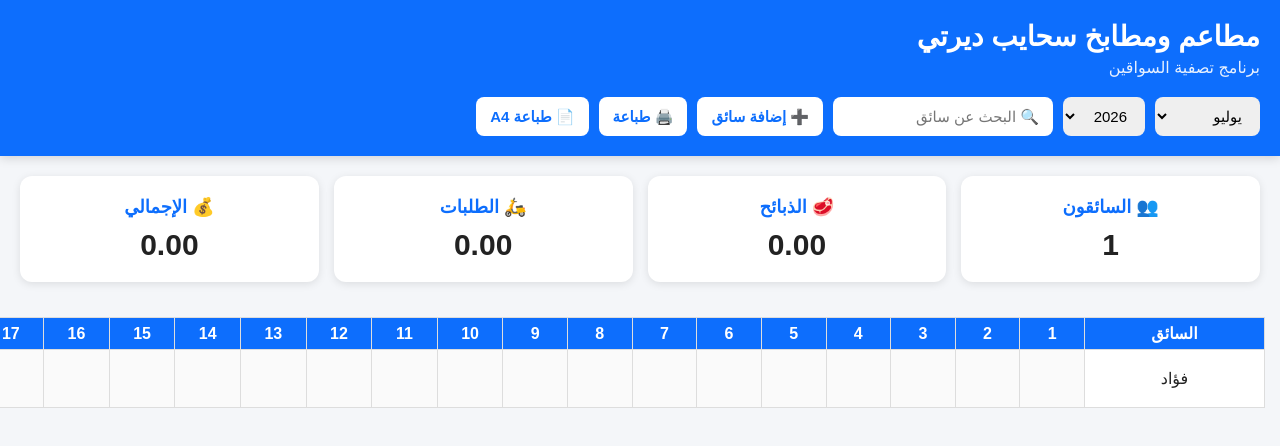
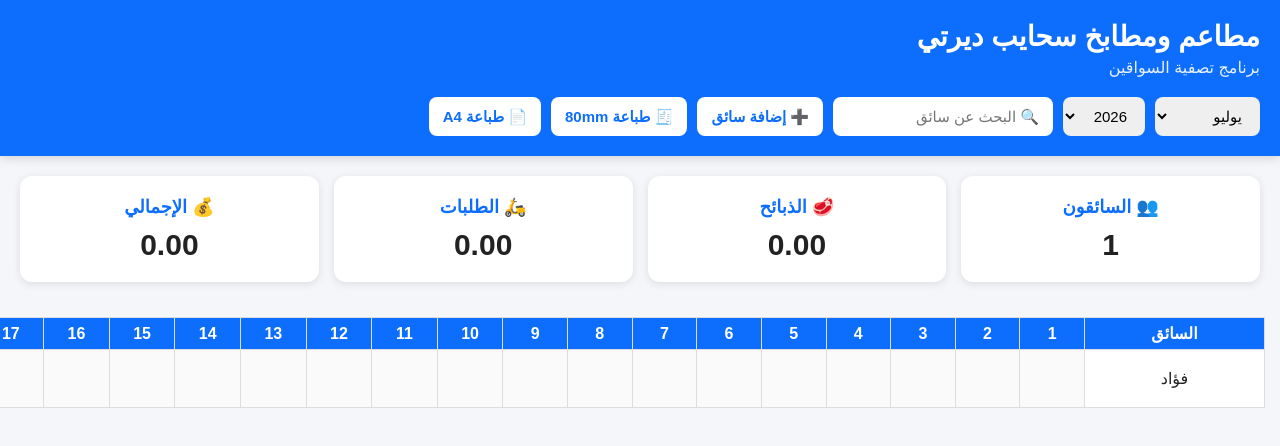
Before and after one commit to posiflex555-stack/5555, a plain HTML site: page index.html in a window 1280 px wide. Drawn offline with Linux system fonts and the light colour scheme.

Commit message:
Update print button to print80 button
Replaced print button with print80 button for 80mm printing.

```diff
--- a/index.html
+++ b/index.html
@@ -52,8 +52,8 @@ placeholder="🔍 البحث عن سائق">
 ➕ إضافة سائق
 </button>
 
-<button id="printBtn">
-🖨️ طباعة
+<button id="print80Btn">
+🧾 طباعة 80mm
 </button>
 
 <button id="printA4Btn">
```
